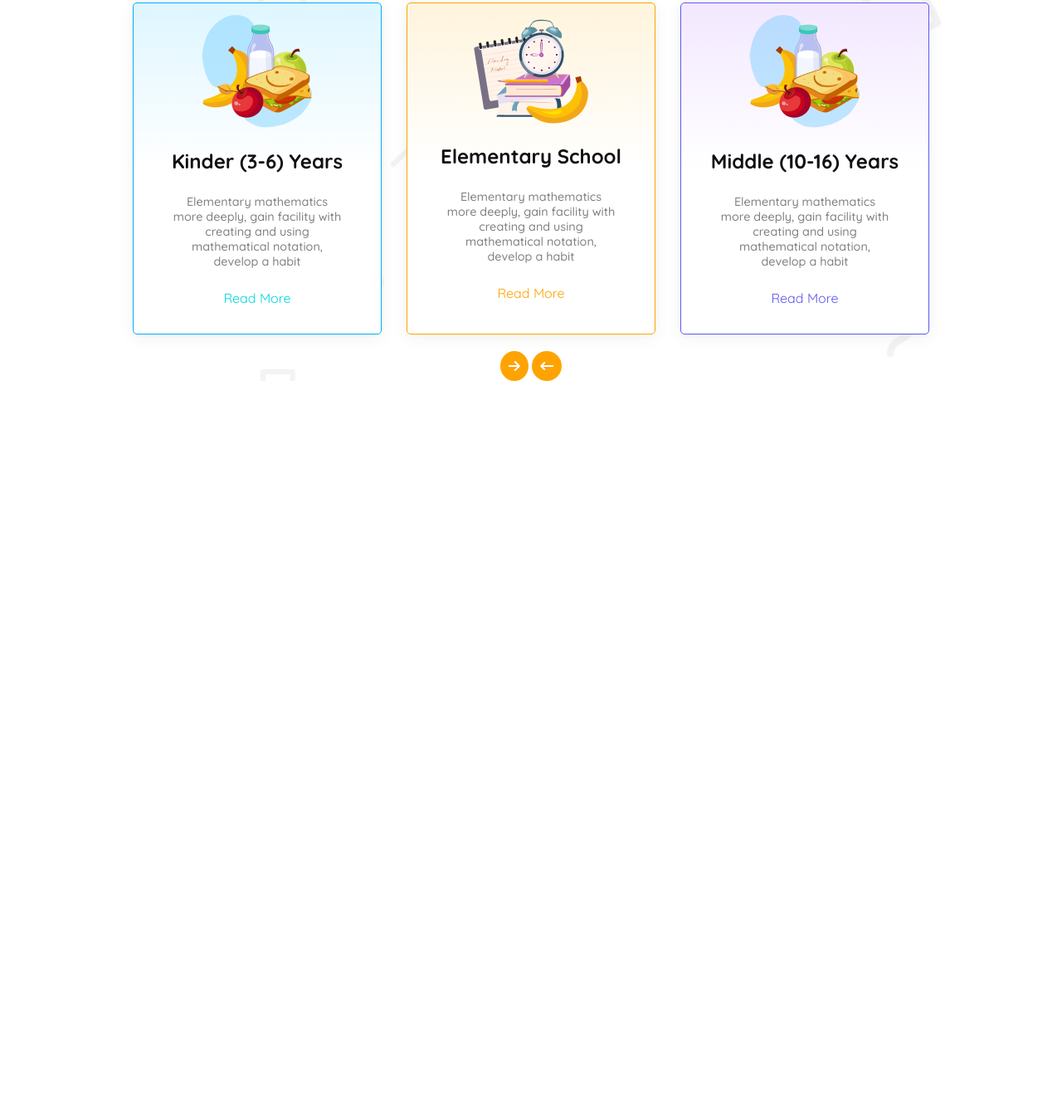
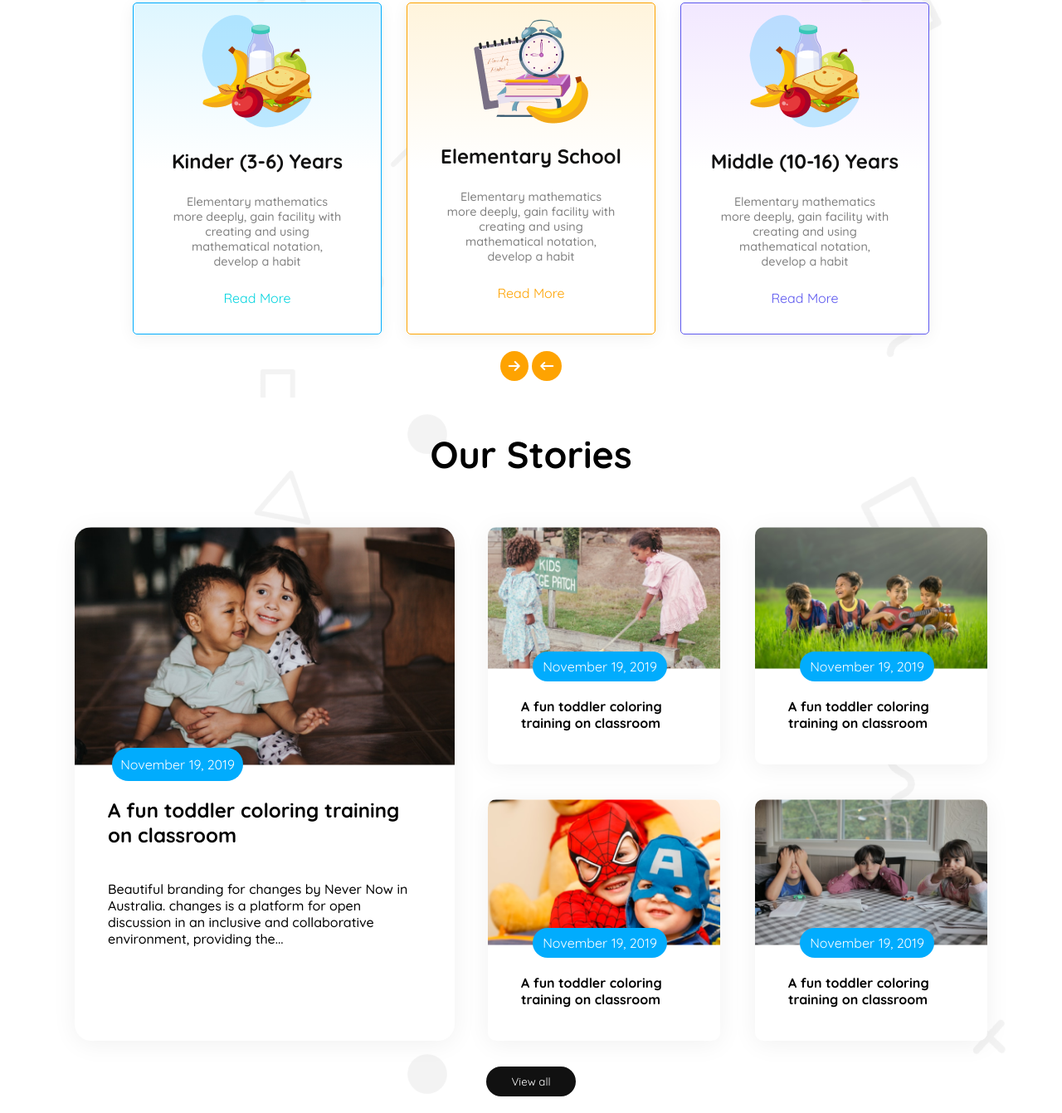
Before and after one commit to 1munni/Assignment-no-2, a plain HTML site: page index.html in a window 1280 px wide. Shown: the part 813-2154 px from the top of the page at 83% size. Before the commit the page ends 1272 px from the top, so only its background shows below. Drawn offline with Linux system fonts and the light colour scheme.

Commit message:
stories section done

```diff
--- a/index.html
+++ b/index.html
@@ -40,7 +40,8 @@
      <div class="banner-img">
          <img  src="assets/hero-kids.png" alt="">
      </div></div>
-</section>
+</section> </header>
+<main>
 <section class="Curriculum-section">
     <div class="Curriculum display-flex">
         <h2 class="curriculum-title">Standard Curriculum</h2>
@@ -75,10 +76,78 @@
     <i class="fa-solid fa-arrow-left-long arrow-2"></i>
 </div>
     </div>
+</section>
+<section class="stories-section">
+    <div class="stories display-flex">
+        <h2 class="stories-heading">Our Stories</h2>
+        <div class="stories-boxes">
+            <div class="big-box display-flex">
+                <div class="big-image"> <img class="img1" src="assets/story-1.png" alt="">
+               <div class="box-details display-flex">
+                <button class="box1-btn">November 19, 2019</button>
+                <h3 class="box-title">A fun toddler coloring training on
+                    classroom</h3>
+                    <p class="box-text">Beautiful branding for changes by Never Now in Australia.
+                        changes is a platform for open discussion in an inclusive and
+                        collaborative environment, providing the...</p>
+               </div>
+            </div>
+
+
+
+         <div class="square-collage">
+            <div class="square-1">
+                <div class="image-1"> <img class="img1" src="assets/story-2.png" alt="">
+               <div class="squre-details display-flex">
+                <button class="squre1-btn">November 19, 2019</button>
+                <h3 class="squre-title">A fun toddler coloring training on
+                    classroom</h3>
+
+               </div>
+            </div>
+            </div>
+
+            <div class="square-1">
+                <div class="image-1"> <img class="img1" src="assets/story-3.png" alt="">
+               <div class="squre-details display-flex">
+                <button class="squre1-btn ">November 19, 2019</button>
+                <h3 class="squre-title">A fun toddler coloring training on
+                    classroom</h3>
+
+               </div>
+            </div>
+            </div>
+
+            <div class="square-1">
+                <div class="image-1"> <img class="img1" src="assets/story-4.png" alt="">
+               <div class="squre-details display-flex">
+                <button class="squre1-btn ">November 19, 2019</button>
+                <h3 class="squre-title">A fun toddler coloring training on
+                    classroom</h3>
+
+               </div>
+            </div>
+            </div>
+
+            <div class="square-1">
+                <div class="image-1"> <img class="img1" src="assets/story-5.png" alt="">
+               <div class="squre-details display-flex">
+                <button class="squre1-btn ">November 19, 2019</button>
+                <h3 class="squre-title">A fun toddler coloring training on
+                    classroom</h3>
+
+               </div>
+            </div>
+            </div>
+
+        </div>
+    </div>
+        </div>
+        <button  class="btn-stories"> View all</button>
+    </div>
 
 </section>
 
-    </header>
-
+</main>
 </body>
 </html>
--- a/styles/styles.css
+++ b/styles/styles.css
@@ -201,9 +201,136 @@ color:  var(--secondary-color);
 .arrow{
   gap: 10px;
   margin-top: 20px;
+  margin-bottom: 20px;
   color: var(--fifth-color);
 }
+/* stories style */
 
+.stories{
+  background-image: url(../assets/bg.png);
+  margin: 20px auto;
+}
+.stories-section{
+  margin-top: 10px;
+}
+.stories-heading{
+  font-weight: 700;
+  font-size: 2.80rem;
+  padding: 20px;
+  margin-bottom: 20px;
+  text-align: center;
+}
+.stories-boxes{
+  margin: 0 auto;
+  gap: 0px;
+  width: 1140px;
+  height: 610px;
+}
+.stories{
+  flex-direction: column;
+  align-items: center;
+  justify-content: center;
+}
+.big-image{
+  width: 540px;
+  background-color: var(--fifth-color);
+  border-radius: 5px;
+  overflow: hidden;
+  box-shadow: 0 4px 30px 0 rgba(0, 0, 0, 0.06);
+  margin: 20px;
+  border-radius: 20px;
+}
+.big-image img{
+  width: 100%;
+  height: auto;
+}
+
+.box1-btn{
+  color: var(--fifth-color);
+  background-color: #01ACFD;
+  border-radius: 20px;
+  padding: 10px 10px;
+  border: none;
+  font-size: 1rem;
+  font-weight: 500px;
+  margin-top: -45px;
+  margin-right: 210px;
+}
+.box1-btn:hover{
+  background-color: var(--primary-color);
+  color: var(--dark1);
+}
+.box-details {
+  margin: 0 20px;
+  align-items: center;
+  justify-content: center;
+  flex-direction: column;
+  padding: 20px;
+}
+.box-title{
+  font-weight: 700;
+  font-size: 1.5rem;
+  margin-top: 20px;
+  margin-bottom: 20px;
+}
+.box-text{
+  font-weight: 500;
+  font-size: 1rem;
+  margin: 20px auto;
+}
+.square-1{
+  width: 280px;
+  background-color: var(--fifth-color);
+  border-radius: 10px;
+  overflow: hidden;
+  box-shadow: 0 4px 30px 0 rgba(0, 0, 0, 0.06);
+  margin: 20px;
+}
+.image-1 img{
+  width: 100%;
+  height: auto;
+}
+.squre-details{
+  margin: 0 20px;
+  align-items: center;
+  justify-content: center;
+  flex-direction: column;
+  padding: 20px;
+}
+.squre-title{
+  font-weight: bold;
+  font-size: 1rem;
+  margin: 20px auto;
+}
+.squre1-btn{
+  color: var(--fifth-color);
+  background-color: #01ACFD;
+  border-radius: 20px;
+  padding: 8px 12px;
+  border: none;
+  font-size: 1rem;
+  font-weight: 500px;
+  margin-top: -45px;
+  margin-right: 10px;
+}
+.squre1-btn:hover{
+  background-color: var(--primary-color);
+  color: var(--dark1);
+}
+.square-collage{
+  display: grid;
+  grid-template-columns: repeat(2,1fr);
+  gap: 2px;}
+  .btn-stories{
+    background-color: var(--dark1);
+    color: var(--fifth-color);
+    border: none;
+    border-radius: 20px;
+    padding:10px 30px;
+   margin-top: 60px;
+  }
+  .btn-stories:hover{background-color: var(--secondary-color);
+    color: var(--dark1);}
 
   /* responsive style */
   @media screen and (max-width:576px){
```
